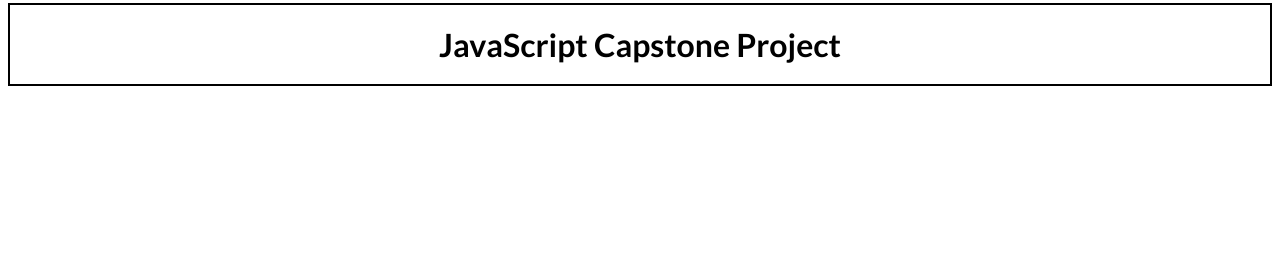
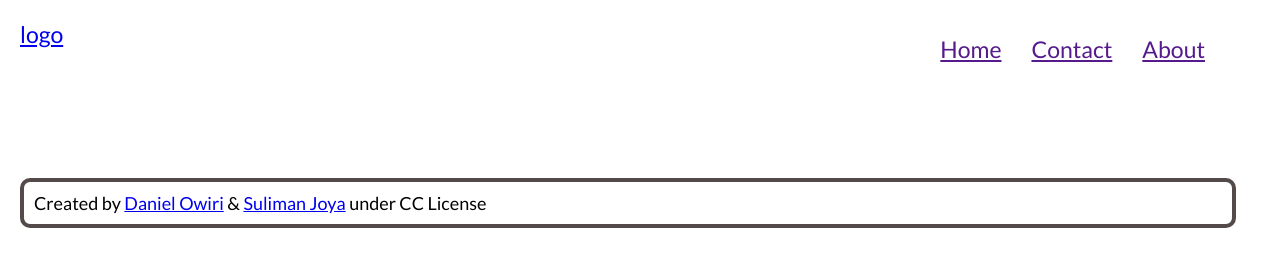
Before and after one commit to SulimanJoya/JavaScript-capstone-project, a website built with webpack: page src/index.html in a window 1280 px wide. Built offline with nearby package versions, Linux system fonts and the light colour scheme.

Commit message:
Added Header and Footer to project

```diff
--- a/src/index.html
+++ b/src/index.html
@@ -4,13 +4,26 @@
     <meta charset="UTF-8" />
     <meta http-equiv="X-UA-Compatible" content="IE=edge" />
     <meta name="viewport" content="width=device-width, initial-scale=1.0" />
-    <title>capstone project</title>
+    <title>Capstone Project</title>
+    <link rel="stylesheet" href="style.css" />
   </head>
   <body>
     <!-- Header  -->
     <header>
-      <h1>JavaScript Capstone Project</h1>
+      <nav class="navbar">
+        <a href="#">logo</a>
+        <ul class="navlinks">
+          <li class="navitems"><a href="">Home</a></li>
+          <li class="navitems"><a href="">Contact</a></li>
+          <li class="navitems"><a href="">About</a></li>
+        </ul>
+      </nav>
     </header>
+    <!------Footer------>
+    <footer class="footer">
+      Created by <a href="https://github.com/DannieMo">Daniel Owiri</a> &
+      <a href="https://github.com/SulimanJoya">Suliman Joya</a> under CC License
+    </footer>
     <script type="module" src="./index.js"></script>
   </body>
 </html>
--- a/src/style.css
+++ b/src/style.css
@@ -1,4 +1,4 @@
-@import url("https://fonts.googleapis.com/css2?family=Lato:wght@100;300;400;700;900&display=swap");
+@import url('https://fonts.googleapis.com/css2?family=Lato:wght@100;300;400;700;900&display=swap');
 
 * {
   padding: 0;
@@ -7,12 +7,49 @@
 }
 
 body {
-  font-family: "Lato", sans-serif;
+  font-family: 'Lato', sans-serif;
 }
 
-header {
-  text-align: center;
-  padding: 20px 5px;
-  margin: 3px 8px;
-  border: 2px solid #000;
+body {
+  max-width: 100%;
+  display: flex;
+  flex-direction: column;
 }
+
+ul {
+  padding-right: 5rem;
+}
+
+li {
+  list-style: none;
+}
+
+.navlinks li {
+  cursor: pointer;
+}
+
+.navbar {
+  display: flex;
+  width: 100%;
+  margin: 20px;
+  font-size: 23px;
+  justify-content: space-between;
+}
+
+.navlinks {
+  display: flex;
+  flex-direction: row;
+}
+
+.navitems {
+  margin: 15px;
+}
+
+.footer {
+  width: 95%;
+  border: 4px solid rgb(84, 74, 74);
+  margin: 80px 20px 20px;
+  padding: 10px;
+  font-size: 18px;
+  border-radius: 10px;
+}
```
